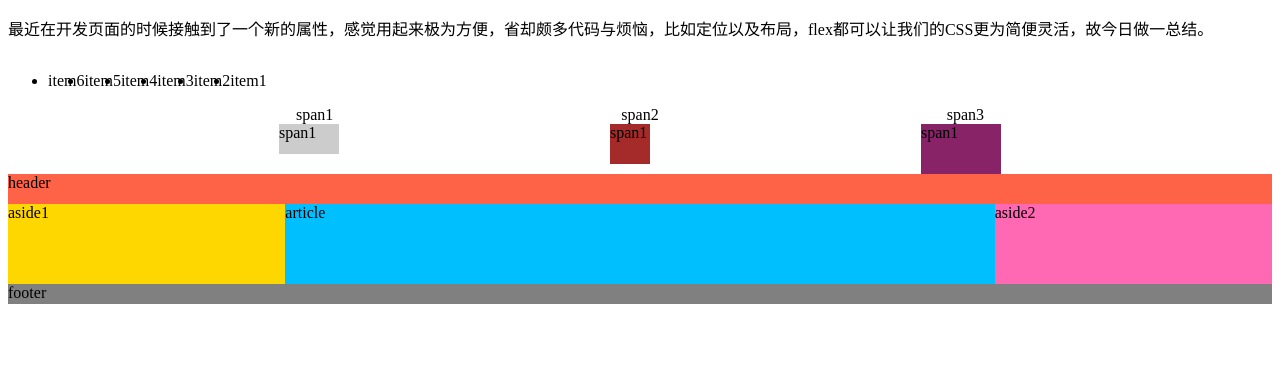
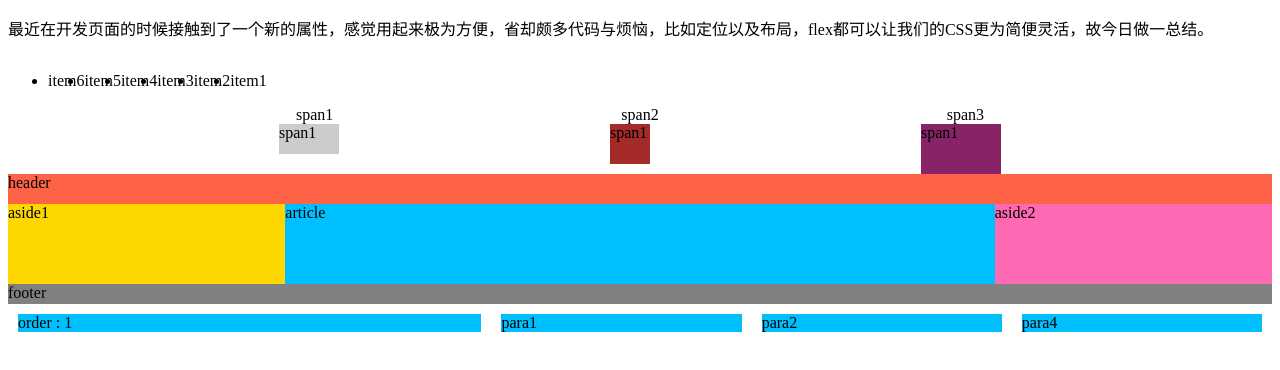
Before and after one commit to Dumengmeng/dailyNotes, a plain HTML site: page flex.html in a window 1280 px wide. Drawn offline with Linux system fonts and the light colour scheme.

Commit message:
flex item常用属性

```diff
--- a/flex.html
+++ b/flex.html
@@ -98,12 +98,28 @@
 				flex: 1 auto;
 			}
 		}
+		/* 之前对flex item的属性理解的不是很透彻，故又增添一版案例，细说常用的几个属性 */
+		.box5{
+			display: flex;
+		}
+		.box5 p{
+			margin: 10px;
+			flex-grow: 1;
+			background-color: deepskyblue;
+		}
+		.box5 .vip{
+			order: -1; /* order定义item的排列顺序，默认为0，因此-1会放在0的前边 */
+			flex-grow: 2; /* 定义项目的放大比例 */
+			/* flex-shrink: 1; */ /* 为项目的缩小比例，负值无效 */
+			/* flex-basis: 100px */ /* 固定item的宽度 */
+		}
 	</style>
 </head>
 <body>
 
 	<p>
 		最近在开发页面的时候接触到了一个新的属性，感觉用起来极为方便，省却颇多代码与烦恼，比如定位以及布局，flex都可以让我们的CSS更为简便灵活，故今日做一总结。
+		<!-- 阮一峰关于Flex语法的详细讲解：http://www.ruanyifeng.com/blog/2015/07/flex-grammar.html -->
 	</p>
 
 	<ul class="box1">
@@ -135,5 +151,12 @@
 		<span class="footer">footer</span>
 	</div>
 
+	<div class="box5">
+		<p>para1</p>
+		<p>para2</p>
+		<p class="vip">order : 1</p>
+		<p>para4</p>
+	</div>
+
 </body>
 </html>
```
